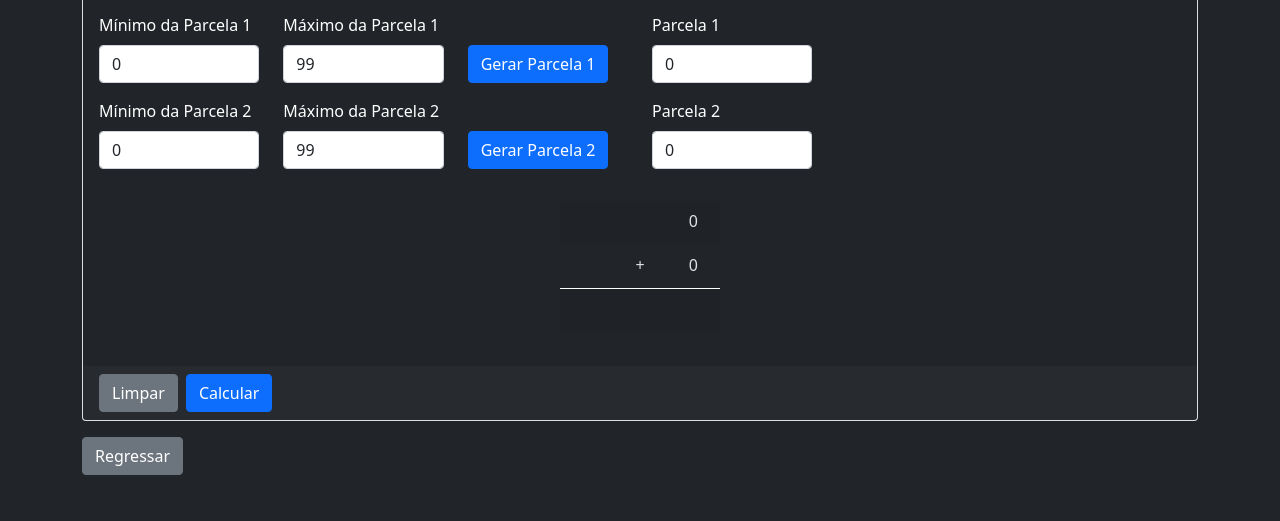
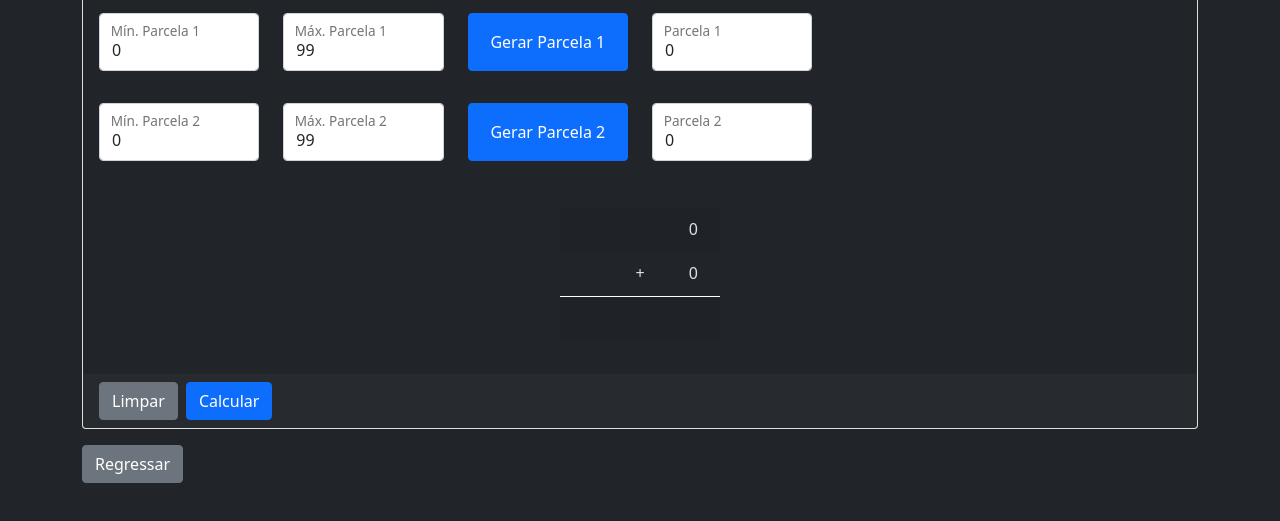
Before and after one commit to ricardogarciareis/Abacos, a plain HTML site: page adicao.html in a window 1280 px wide. Shown: the part 71-592 px from the top of the page. Drawn offline with Linux system fonts and the light colour scheme.

Commit message:
Ajustes Estilo Adição

```diff
--- a/adicao.html
+++ b/adicao.html
@@ -5,7 +5,7 @@
     <meta name="viewport" content="width=device-width, initial-scale=1.0">
 
     <link rel="stylesheet" type="text/css" href="bootstrap-5.1.3-dist/css/bootstrap.min.css" />
-    <link rel="stylesheet" type="text/css" href="css/style.css" />
+    <link rel="stylesheet" type="text/css" href="css/style-adicao.css" />
 
     <title>Adição</title>
 </head>
@@ -16,58 +16,52 @@
                 <div class="card">
                     <h3 class="card-header border-light">Adição</h3>
                     <div class="card-body">
-                        <div class="row">
-                            <div class="col-2"><label for="minParcela1" class="form-label">Mínimo da Parcela 1</label></div>
-                            <div class="col-2"><label for="maxParcela1" class="form-label">Máximo da Parcela 1</label></div>
-                            <div class="col-2"></div>
-                            <div class="col-2"><label for="parcela1" class="form-label">Parcela 1</label></div>
-                        </div>
-                        <div class="row mb-3">
-                            <div class="col-2">
+                        <div class="row mb-3 ">
+                            <div class="form-floating col-xl-2 col-md-3 mb-3">
                                 <input type="number" class="form-control" id="minParcela1" min="0" max="99" onchange="avaliarLimites();"
                                        title="Mínimo valor escolhido aleatoriamente para a Parcela 1 (entre 0 e 99)">
+                                <label for="minParcela1">&nbsp&nbsp Mín. Parcela 1</label>
                             </div>
-                            <div class="col-2">
+                            <div class="form-floating col-xl-2 col-md-3 mb-3">
                                 <input type="number" class="form-control" id="maxParcela1" min="0" max="99" onchange="avaliarLimites();"
                                        title="Máximo valor escolhido aleatoriamente para a Parcela 1 (entre 0 e 99)">
+                                <label for="maxParcela1">&nbsp&nbsp Máx. Parcela 1</label>
                             </div>
-                            <div class="col-2">
-                                <button type="button" class="btn btn-primary" id="gerarParcela1" onclick="gerarParcela1();">Gerar Parcela 1</button>
+                            <div class="col-xl-2 col-md-3 mb-3">
+                                <button type="button" class="btn btn-primary w-100" id="gerarParcela1" onclick="gerarParcela1();">Gerar Parcela 1</button>
                             </div>
-                            <div class="col-2">
+                            <div class="form-floating col-xl-2 col-md-3 mb-3">
                                 <input type="number" class="form-control" id="parcela1" min="0" max="99"
                                        onclick="preencherParcela1();" onchange="avaliarLimites();" onkeyup="preencherParcela1();"
                                        title="Valor escolhido para a Parcela 1 (entre 0 e 99)">
+                                <label for="maxParcela1">&nbsp&nbsp Parcela 1</label>
                             </div>
                         </div>
 
-                        <div class="row">
-                            <div class="col-2"><label for="minParcela2" class="form-label">Mínimo da Parcela 2</label></div>
-                            <div class="col-2"><label for="maxParcela2" class="form-label">Máximo da Parcela 2</label></div>
-                            <div class="col-2"></div>
-                            <div class="col-2"><label for="parcela2" class="form-label">Parcela 2</label></div>
-                        </div>
                         <div class="row mb-3">
-                            <div class="col-2">
+                            <div class="form-floating col-xl-2 col-md-3 mb-3">
                                 <input type="number" class="form-control" id="minParcela2" min="0" max="99" onchange="avaliarLimites();"
                                        title="Mínimo valor escolhido aleatoriamente para a Parcela 2 (entre 0 e 99)">
+                                <label for="minParcela2">&nbsp&nbsp Mín. Parcela 2</label>
                             </div>
-                            <div class="col-2">
+                            <div class="form-floating col-xl-2 col-md-3 mb-3">
                                 <input type="number" class="form-control" id="maxParcela2" min="0" max="99" onchange="avaliarLimites();"
                                        title="Máximo valor escolhido aleatoriamente para a Parcela 2 (entre 0 e 99)">
+                                <label for="minParcela2">&nbsp&nbsp Máx. Parcela 2</label>
                             </div>
-                            <div class="col-2">
-                                <button type="button" class="btn btn-primary" id="gerarParcela" onclick="gerarParcela2();">Gerar Parcela 2</button>
+                            <div class="col-xl-2 col-md-3 mb-3">
+                                <button type="button" class="btn btn-primary w-100" id="gerarParcela2" onclick="gerarParcela2();">Gerar Parcela 2</button>
                             </div>
-                            <div class="col-2">
+                            <div class="form-floating col-xl-2 col-md-3 mb-3">
                                 <input type="number" class="form-control" id="parcela2" min="0" max="99"
                                        onclick="preencherParcela2();" onchange="avaliarLimites();" onkeyup="preencherParcela2();"
                                        title="Valor escolhido para a Parcela 2 (entre 0 e 99)">
+                                <label for="maxParcela2">&nbsp&nbsp Parcela 2</label>
                             </div>
                         </div>
 
                         <div class="row justify-content-center">
-                            <div class="col-2">
+                            <div class="col-xl-2 col-md-3">
                                 <table class="table table-striped mb-3 mt-3" id="adicao">
                                     <tbody class="w-auto">
                                         <tr style="height: 44px;">
--- /dev/null
+++ b/css/style-adicao.css
@@ -0,0 +1,56 @@
+body {
+    background-color: #212529;
+    color: white;
+}
+
+h1, h2, h3, h4, h5, h6 {
+    color: white;
+}
+
+p {
+    color: #dee2e6;
+}
+
+.card-header, .card-footer {
+    background-color: #272b30;
+}
+
+.card-body {
+    background-color: #212529;
+}
+
+td, th {
+    padding-left: 0px !important;
+    padding-right: 0px !important;
+}
+
+.form-floating {
+    color: #272b30;
+}
+
+#gerarParcela1, #gerarParcela2 {
+    height: 58px;
+}
+
+#adicao th, td {
+    color: #dee2e6 !important;
+    text-align: center;
+}
+
+#adicao {
+    color: #dee2e6;
+    table-layout: fixed;
+    border: none;
+    border-width: 8px !important;
+}
+
+#vazioParcela1, #vazioParcela2,
+#dezenasParcela1, #dezenasParcela2,
+#unidadesParcela1, #unidadesParcela2,
+#centenasResultado, #dezenasResultado, #unidadesResultado {
+    border-style: none;
+}
+
+#centenasResultado, #dezenasResultado, #unidadesResultado {
+    border-top: 1px solid white;
+}
--- a/css/style.css
+++ b/css/style.css
@@ -39,26 +39,3 @@ td, th {
     padding-left: 0px !important;
     padding-right: 0px !important;
 }
-
-#adicao th, td {
-    color: #dee2e6 !important;
-    text-align: center;
-}
-
-#adicao {
-    color: #dee2e6;
-    table-layout: fixed;
-    border: none;
-    border-width: 8px !important;
-}
-
-#vazioParcela1, #vazioParcela2,
-#dezenasParcela1, #dezenasParcela2,
-#unidadesParcela1, #unidadesParcela2,
-#centenasResultado, #dezenasResultado, #unidadesResultado {
-    border-style: none;
-}
-
-#centenasResultado, #dezenasResultado, #unidadesResultado {
-    border-top-style: solid;
-}
```
